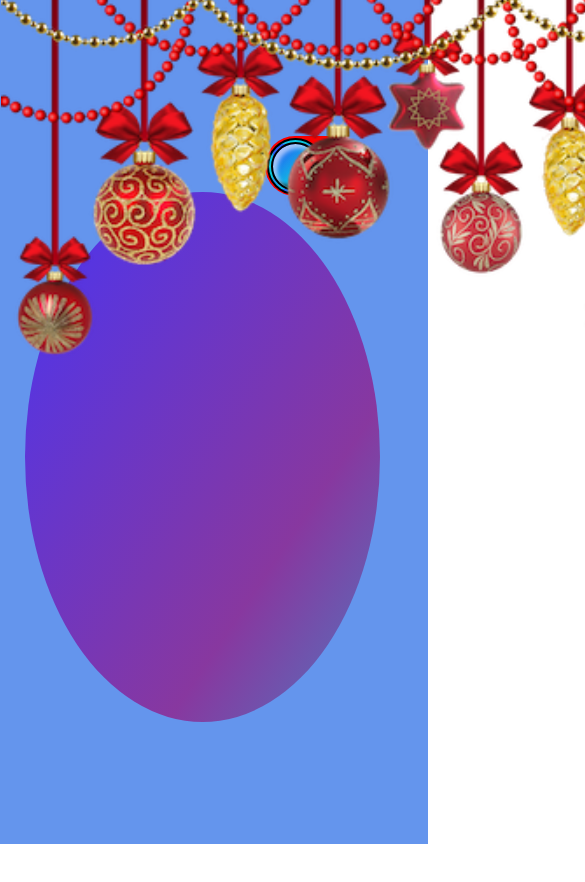
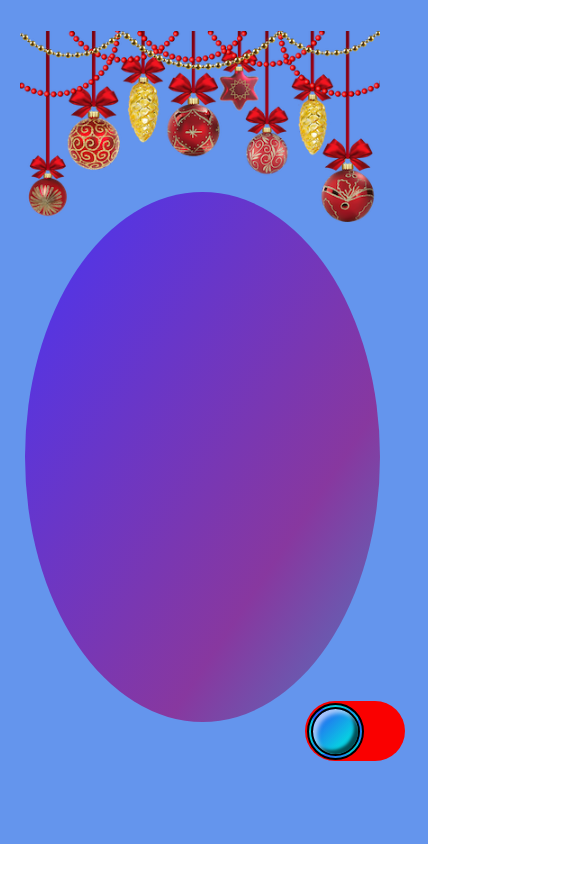
Before and after one commit to UrsulaKesek/uk-toggle, a React (Create React App) app: page / in a window 390 px wide. Shown: the top 882 px of the page, 585 px wide, since content can reach past the window. Built offline with nearby package versions, Linux system fonts and the light colour scheme.

Commit message:
edited css

```diff
--- a/src/components/Toggle/Toggle.css
+++ b/src/components/Toggle/Toggle.css
@@ -152,8 +152,8 @@
   }
   .toggle-label {
     position: relative;
-    bottom: 105px;
-    left: 240px;
+    top: 460px;
+    left: 280px;
   }
 
   .cocktail4 {
@@ -251,9 +251,9 @@
   }
   .garland {
     position: relative;
-    bottom: 961px;
-    width: 700px;
-    right: 24px;
+    bottom: 880px;
+    width: 430px;
+    right: 20px;
   }
 
   .snow6 {
@@ -365,8 +365,8 @@
   }
   .toggle-label {
     position: relative;
-    top: 520px;
-    left: 180px;
+    top: 485px;
+    left: 240px;
   }
 
   .cocktail4 {
@@ -549,3 +549,10 @@
   color: rgba(0, 0, 0, 0);
   font-size: 50px;
 }
+.garland {
+  position: relative;
+  bottom: 925px;
+  width: 360px;
+  right: 5px;
+  visibility: visible;
+}
```
